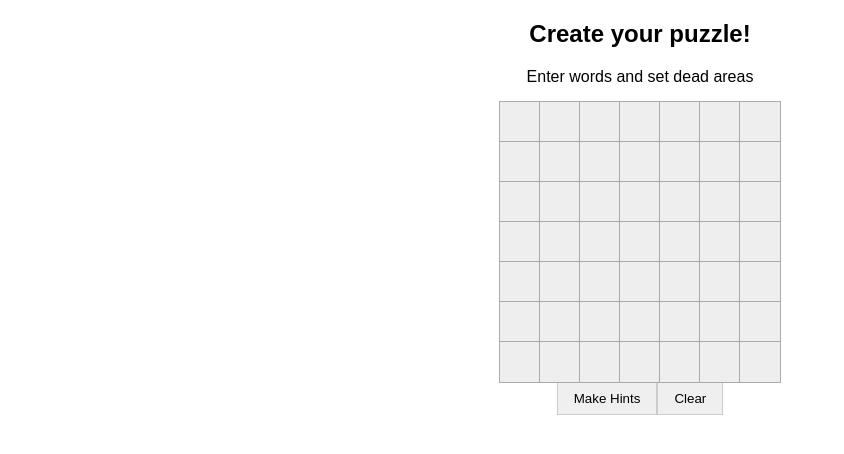
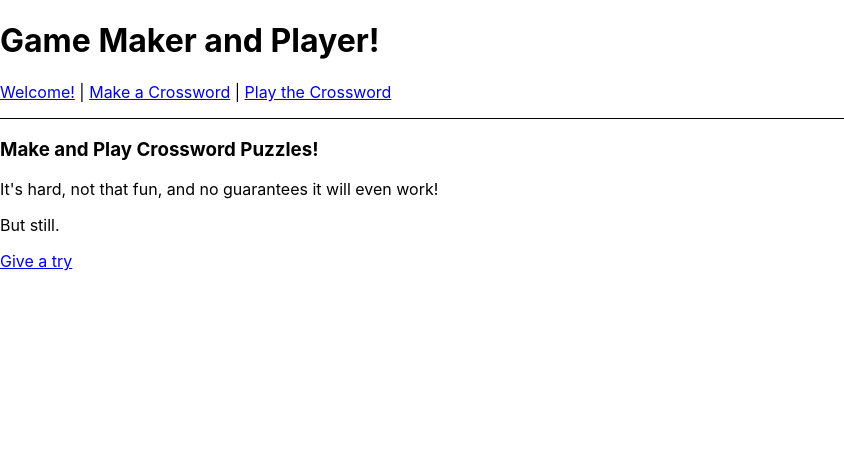
Before and after one commit to akiryk/crossword, a React (Create React App) app: page / in a window 1280 px wide. Shown: the top 454 px of the page, without its empty margins (0-844 px from the left). Built offline with nearby package versions, Linux system fonts and the light colour scheme.

Commit message:
make some routes

```diff
--- a/src/App.js
+++ b/src/App.js
@@ -1,111 +1,31 @@
-import React, { useState, useEffect } from "react";
-import { Button } from "./components/Common";
-import Grid from "./components/Grid";
-import CrosswordContainer from "./components/CrosswordContainer";
-import "./App.scss";
-import {
-  PHASE_TITLES,
-  ANSWER_PHASE,
-  PHASE_DESCRIPTIONS,
-  SPAN,
-} from "./utils/constants";
-import HintingForm from "./components/HintingForm";
-import CrosswordContextProvider from "./context/CrosswordContextProvider";
+import React from "react";
+import { BrowserRouter, Routes, Route } from "react-router-dom";
+import Home from "./components/Home";
+import CrosswordMaker from "./components/CrosswordMaker";
+import CrosswordPlayer from "./components/CrosswordPlayer";
+import LandingPage from "./components/LandingPage";
 
 function App() {
-  const [shouldShowHintingForm, setShouldShowHintingForm] = useState(false);
-
-  // const [toggleRerender, setToggleRender] = useState(false);
-  const [grid, setGrid] = useState(null);
-
-  useEffect(() => {
-    const grid = new Grid({
-      crossSpan: SPAN,
-      downSpan: SPAN,
-    });
-    setGrid(grid);
-  }, []);
-
-  function handleClearPuzzle() {
-    grid.clear();
-    setShouldShowHintingForm(false);
-  }
-
-  function makeHints() {
-    const { cellsArray, cellsObject } = grid;
-    let word;
-    let cellDisplayNumber = 1;
-    let x;
-    let y;
-    let shouldIncrementCount;
-    cellsArray.forEach((cell) => {
-      shouldIncrementCount = false;
-      if (cell.value) {
-        x = cell.x;
-        y = cell.y;
-
-        // Check if it starts a horizontal word
-        // The cell starts a word if the previous cell does not have value
-        // and the next cell does have value
-        if (
-          !cellsObject[`${x - 1}:${y}`]?.value &&
-          cellsObject[`${x + 1}:${y}`]?.value
-        ) {
-          let value = cell.value;
-          word = "";
-          let currentX = x;
-          // get the complete horizontal word
-          while (value) {
-            word = `${word}${value}`;
-            currentX++;
-            value = cellsObject[`${currentX}:${y}`]?.value;
-          }
-          cellsObject[`${x}:${y}`].acrossWord = word;
-          grid.addAcrossWordStartCell(cell);
-          shouldIncrementCount = true;
-        }
-
-        // Check if it starts a vertical word
-        if (
-          !cellsObject[`${x}:${y - 1}`]?.value &&
-          cellsObject[`${x}:${y + 1}`]?.value
-        ) {
-          let value = cell.value;
-          word = "";
-          let currentY = y;
-          // get the complete vertical word
-          while (value) {
-            word = `${word}${value}`;
-            currentY++;
-            value = cellsObject[`${x}:${currentY}`]?.value;
-          }
-          cellsObject[`${x}:${y}`].downWord = word;
-          grid.addDownWordStartCell(cell);
-          shouldIncrementCount = true;
-        }
-      }
-      if (shouldIncrementCount) {
-        cell.setDisplayNumber(cellDisplayNumber);
-        cellDisplayNumber++;
-      }
-    });
-    grid.finalizeAnswers();
-    setShouldShowHintingForm(true);
-  }
+  console.log("App");
   return (
-    <div className="App">
-      <CrosswordContextProvider>
-        <h2>{PHASE_TITLES[ANSWER_PHASE]}</h2>
-        <p>{PHASE_DESCRIPTIONS[ANSWER_PHASE]}</p>
-        <div className="Wrapper">
-          <CrosswordContainer grid={grid} />
-          <Button onClick={makeHints}>Make Hints</Button>
-          <Button onClick={handleClearPuzzle}>Clear</Button>
-          {shouldShowHintingForm && <HintingForm grid={grid} />}
-        </div>
-      </CrosswordContextProvider>
-    </div>
+    <BrowserRouter>
+      <Routes>
+        <Route path="/" element={<Home />}>
+          <Route index element={<LandingPage />} />
+          <Route path="maker" element={<CrosswordMaker />} />
+          <Route path="player" element={<CrosswordPlayer />} />
+        </Route>
+      </Routes>
+    </BrowserRouter>
   );
 }
 
+function Maker() {
+  return <h2>Maker</h2>;
+}
+
+function Player() {
+  return <h2>Player</h2>;
+}
+
 export default App;
--- /dev/null
+++ b/src/components/CrosswordMaker.js
@@ -0,0 +1,111 @@
+import React, { useState, useEffect } from "react";
+import { Button } from "./Common";
+import Grid from "./Grid";
+import CrosswordContainer from "./CrosswordContainer";
+import "./CrosswordMaker.scss";
+import {
+  PHASE_TITLES,
+  ANSWER_PHASE,
+  PHASE_DESCRIPTIONS,
+  SPAN,
+} from "../utils/constants";
+import HintingForm from "./HintingForm";
+import CrosswordContextProvider from "../context/CrosswordContextProvider";
+
+function CrosswordMaker() {
+  const [shouldShowHintingForm, setShouldShowHintingForm] = useState(false);
+
+  // const [toggleRerender, setToggleRender] = useState(false);
+  const [grid, setGrid] = useState(null);
+
+  useEffect(() => {
+    const grid = new Grid({
+      crossSpan: SPAN,
+      downSpan: SPAN,
+    });
+    setGrid(grid);
+  }, []);
+
+  function handleClearPuzzle() {
+    grid.clear();
+    setShouldShowHintingForm(false);
+  }
+
+  function makeHints() {
+    const { cellsArray, cellsObject } = grid;
+    let word;
+    let cellDisplayNumber = 1;
+    let x;
+    let y;
+    let shouldIncrementCount;
+    cellsArray.forEach((cell) => {
+      shouldIncrementCount = false;
+      if (cell.value) {
+        x = cell.x;
+        y = cell.y;
+
+        // Check if it starts a horizontal word
+        // The cell starts a word if the previous cell does not have value
+        // and the next cell does have value
+        if (
+          !cellsObject[`${x - 1}:${y}`]?.value &&
+          cellsObject[`${x + 1}:${y}`]?.value
+        ) {
+          let value = cell.value;
+          word = "";
+          let currentX = x;
+          // get the complete horizontal word
+          while (value) {
+            word = `${word}${value}`;
+            currentX++;
+            value = cellsObject[`${currentX}:${y}`]?.value;
+          }
+          cellsObject[`${x}:${y}`].acrossWord = word;
+          grid.addAcrossWordStartCell(cell);
+          shouldIncrementCount = true;
+        }
+
+        // Check if it starts a vertical word
+        if (
+          !cellsObject[`${x}:${y - 1}`]?.value &&
+          cellsObject[`${x}:${y + 1}`]?.value
+        ) {
+          let value = cell.value;
+          word = "";
+          let currentY = y;
+          // get the complete vertical word
+          while (value) {
+            word = `${word}${value}`;
+            currentY++;
+            value = cellsObject[`${x}:${currentY}`]?.value;
+          }
+          cellsObject[`${x}:${y}`].downWord = word;
+          grid.addDownWordStartCell(cell);
+          shouldIncrementCount = true;
+        }
+      }
+      if (shouldIncrementCount) {
+        cell.setDisplayNumber(cellDisplayNumber);
+        cellDisplayNumber++;
+      }
+    });
+    grid.finalizeAnswers();
+    setShouldShowHintingForm(true);
+  }
+  return (
+    <div className="CrosswordMaker">
+      <CrosswordContextProvider>
+        <h2>{PHASE_TITLES[ANSWER_PHASE]}</h2>
+        <p>{PHASE_DESCRIPTIONS[ANSWER_PHASE]}</p>
+        <div className="Wrapper">
+          <CrosswordContainer grid={grid} />
+          <Button onClick={makeHints}>Make Hints</Button>
+          <Button onClick={handleClearPuzzle}>Clear</Button>
+          {shouldShowHintingForm && <HintingForm grid={grid} />}
+        </div>
+      </CrosswordContextProvider>
+    </div>
+  );
+}
+
+export default CrosswordMaker;
--- a/src/App.scss
+++ b/src/components/CrosswordMaker.scss
@@ -1,7 +1,7 @@
 $span: 30;
 $maxTotalCells: $span * $span;
 
-.App {
+.CrosswordMaker {
   font-family: sans-serif;
   text-align: center;
 }
--- /dev/null
+++ b/src/components/CrosswordPlayer.js
@@ -0,0 +1,12 @@
+import React from "react";
+
+const CrosswordPlayer = () => {
+  return (
+    <main>
+      <h1>Player</h1>
+      <p>Here we play the game</p>
+    </main>
+  );
+};
+
+export default CrosswordPlayer;
--- /dev/null
+++ b/src/components/Home.js
@@ -0,0 +1,21 @@
+import React from "react";
+import { Outlet, Link } from "react-router-dom";
+
+const Home = () => {
+  return (
+    <div>
+      <h1>Game Maker and Player!</h1>
+      <nav
+        style={{
+          borderBottom: "solid 1px",
+          paddingBottom: "1rem",
+        }}
+      >
+        <Link to="/">Welcome!</Link> | <Link to="/maker">Make a Crossword</Link>{" "}
+        | <Link to="/player">Play the Crossword</Link>
+      </nav>
+      <Outlet />
+    </div>
+  );
+};
+export default Home;
--- /dev/null
+++ b/src/components/LandingPage.js
@@ -0,0 +1,15 @@
+import React from "react";
+import { Link } from "react-router-dom";
+
+const LandingPage = () => {
+  return (
+    <main>
+      <h3>Make and Play Crossword Puzzles!</h3>
+      <p>It's hard, not that fun, and no guarantees it will even work!</p>
+      <p>But still.</p>
+      <Link to="/maker">Give a try</Link>
+    </main>
+  );
+};
+
+export default LandingPage;
```
